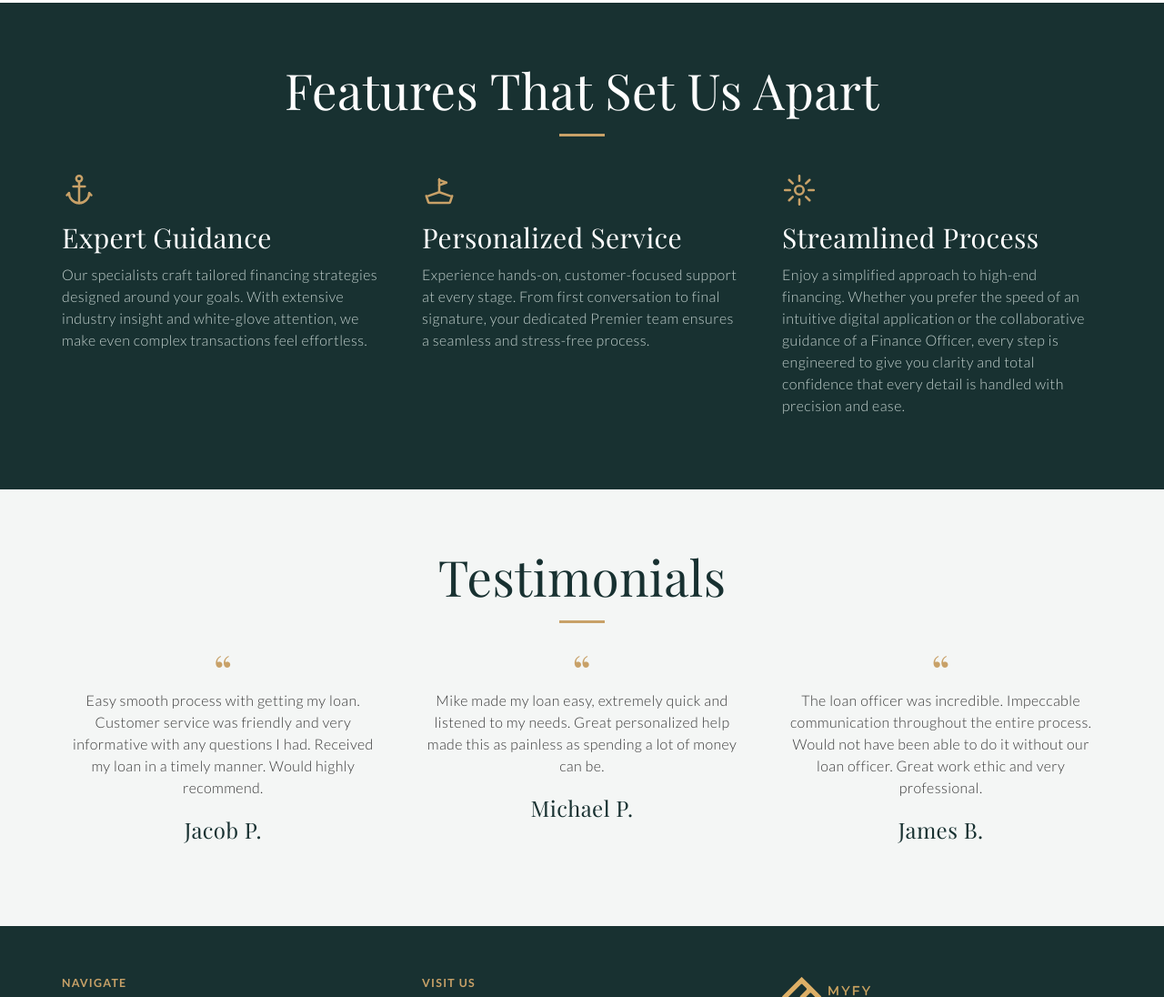
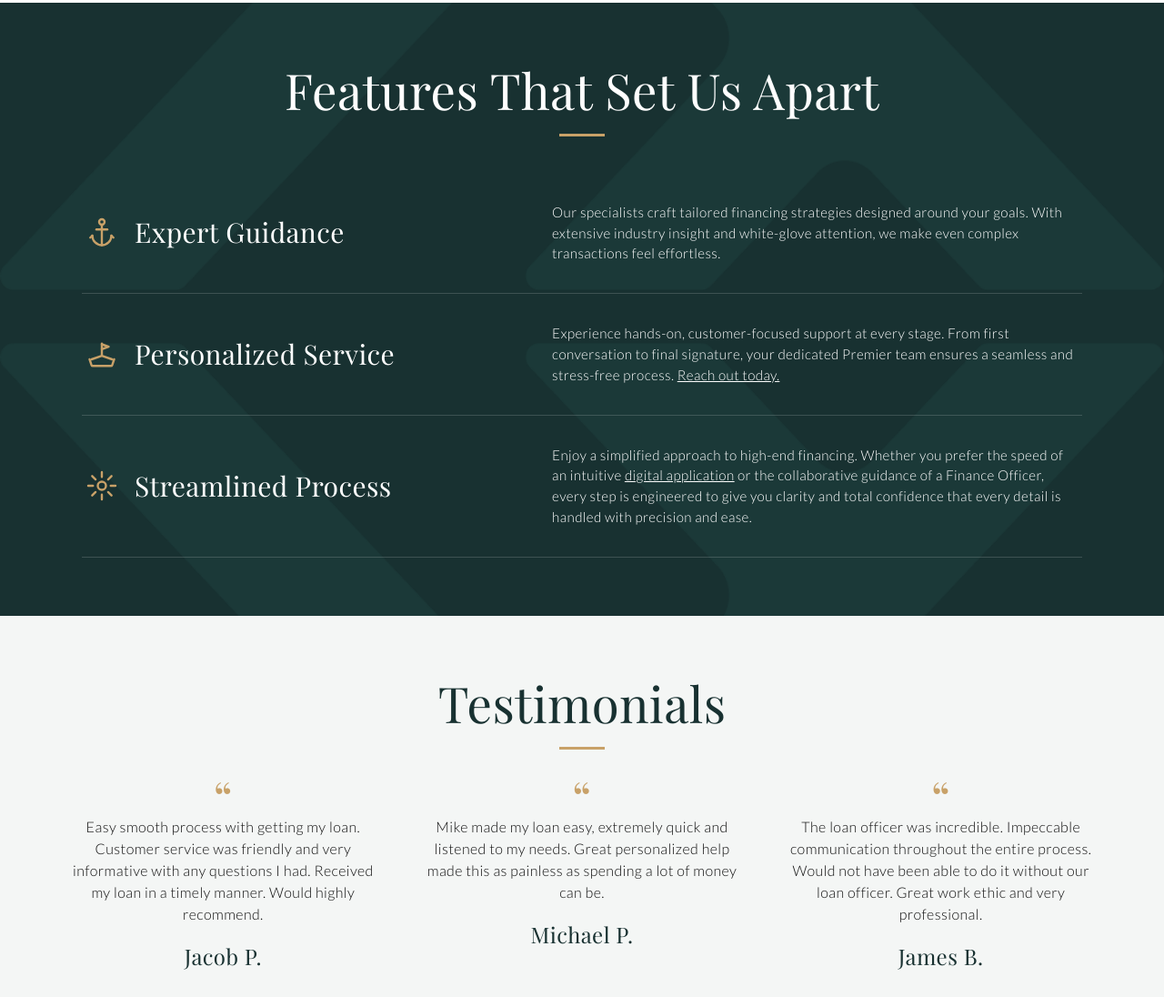
Before and after one commit to MyFyDev/MyFyPremierSite, a plain HTML site: page index.html in a window 1280 px wide. Shown: the part 1078-2174 px from the top of the page at 91% size. Drawn offline with Linux system fonts and the light colour scheme.

Commit message:
Rebuild Features section to match live; darken light-section text
- Features "That Set Us Apart" now matches the live layout: 3 stacked rows
  with gold icon + title on the left and the description on the right,
  thin dividers between, over the dark #183131 Watermark.png background
  (was a 3-across, icon-above grid on flat dark). Applied to home + yacht.
- Light-section body/testimonial text darkened to near-black to match the
  live site (was gray).

Co-Authored-By: Claude Opus 4.8 <noreply@anthropic.com>

```diff
--- a/assets/css/site.css
+++ b/assets/css/site.css
@@ -98,18 +98,22 @@ body.menu-open{overflow:hidden}
 .center{text-align:center}
 .mt-btn{margin-top:32px}
 
-/* ---------- Features (3-up) ---------- */
-.features{display:grid;grid-template-columns:repeat(3,1fr);gap:44px;margin-top:22px}
-.feature .feat-icon{width:38px;height:38px;color:var(--gold);margin-bottom:16px}
-.feature h3{font-size:1.875rem;margin-bottom:.35em}
-.feature p{color:#3a3a3a;font-size:1rem}
-.section-dark .feature p{color:#c2d0cd}
+/* ---------- Features (stacked 2-column rows on a dark watermark bg) ---------- */
+.section-features{background:#183131 url('../img/25a1a4_de9ba1f456934feca2c9226460e36bcc~mv2.png') center/cover no-repeat;color:#fff}
+.section-features .section-title{color:#fff}
+.features{max-width:1100px;margin:26px auto 0;display:grid;gap:0}
+.feature{display:grid;grid-template-columns:1fr 1.25fr;gap:50px;align-items:center;padding:32px 4px;border-bottom:1px solid rgba(255,255,255,.16)}
+.feature-head{display:flex;align-items:center;gap:18px}
+.feature .feat-icon{width:36px;height:36px;color:var(--gold);flex:none;margin:0}
+.feature h3{font-size:1.875rem;margin:0;color:#fff}
+.feature-desc{color:#fff;font-size:.95rem;margin:0}
+.feature-desc a{color:#fff;text-decoration:underline}
 
 /* ---------- Testimonials ---------- */
 .testimonials{display:grid;grid-template-columns:repeat(3,1fr);gap:40px;margin-top:22px}
 .testimonial{text-align:center;padding:0 6px}
 .testimonial .mark{font-family:var(--serif);font-size:3.2rem;color:var(--gold);line-height:.1;display:block;margin:10px 0 18px}
-.testimonial .quote{color:#3a3a3a;font-size:1rem;margin-bottom:16px}
+.testimonial .quote{color:var(--ink);font-size:1rem;margin-bottom:16px}
 .testimonial .who{font-family:var(--serif);font-weight:400;font-size:1.5rem;color:var(--dark)}
 
 /* ---------- Program (yacht) ---------- */
@@ -186,7 +190,7 @@ body.menu-open{overflow:hidden}
    Responsive
    ============================================================ */
 @media (max-width:900px){
-  .features,.testimonials,.steps,.officers{grid-template-columns:1fr 1fr;gap:34px}
+  .testimonials,.steps,.officers{grid-template-columns:1fr 1fr;gap:34px}
   .loan-cards{grid-template-columns:1fr}
   .program-list{grid-template-columns:1fr 1fr}
   .contact-grid{grid-template-columns:1fr;gap:36px}
@@ -196,7 +200,8 @@ body.menu-open{overflow:hidden}
   .hamburger{display:flex}
   .header-top{padding-right:74px}
   .powered{display:none}
-  .features,.testimonials,.steps,.officers,.program-list{grid-template-columns:1fr;gap:28px}
+  .testimonials,.steps,.officers,.program-list{grid-template-columns:1fr;gap:28px}
+  .feature{grid-template-columns:1fr;gap:12px;text-align:left}
   .officer img{width:150px;height:150px}
   .trust{gap:34px}
   .trust img{height:44px}
--- a/index.html
+++ b/index.html
@@ -97,25 +97,31 @@
   </div>
 </section>
 
-<section class="section section-dark">
+<section class="section section-features">
   <div class="container">
     <h2 class="section-title">Features That Set Us Apart</h2>
     <hr class="divider">
     <div class="features">
       <div class="feature">
+        <div class="feature-head">
           <svg class="feat-icon" viewBox="0 0 24 24" fill="none" stroke="currentColor" stroke-width="1.6" stroke-linecap="round" stroke-linejoin="round"><circle cx="12" cy="4" r="2"/><line x1="12" y1="6" x2="12" y2="21"/><line x1="8" y1="9.5" x2="16" y2="9.5"/><path d="M5 14a7 7 0 0 0 14 0"/><line x1="5" y1="14" x2="3.5" y2="15.5"/><line x1="19" y1="14" x2="20.5" y2="15.5"/></svg>
           <h3>Expert Guidance</h3>
-        <p>Our specialists craft tailored financing strategies designed around your goals. With extensive industry insight and white-glove attention, we make even complex transactions feel effortless.</p>
+        </div>
+        <p class="feature-desc">Our specialists craft tailored financing strategies designed around your goals. With extensive industry insight and white-glove attention, we make even complex transactions feel effortless.</p>
       </div>
       <div class="feature">
+        <div class="feature-head">
           <svg class="feat-icon" viewBox="0 0 24 24" fill="none" stroke="currentColor" stroke-width="1.6" stroke-linecap="round" stroke-linejoin="round"><path d="M3 16l1.4 4.2a1 1 0 0 0 .95.68h13.3a1 1 0 0 0 .95-.68L21 16"/><path d="M4.5 16l7.5-2.6 7.5 2.6"/><line x1="12" y1="13" x2="12" y2="4.5"/><path d="M12 5l5 1.8-5 1.8"/></svg>
           <h3>Personalized Service</h3>
-        <p>Experience hands-on, customer-focused support at every stage. From first conversation to final signature, your dedicated Premier team ensures a seamless and stress-free process.</p>
+        </div>
+        <p class="feature-desc">Experience hands-on, customer-focused support at every stage. From first conversation to final signature, your dedicated Premier team ensures a seamless and stress-free process. <a href="contact-us.html">Reach out today.</a></p>
       </div>
       <div class="feature">
+        <div class="feature-head">
           <svg class="feat-icon" viewBox="0 0 24 24" fill="none" stroke="currentColor" stroke-width="1.6" stroke-linecap="round" stroke-linejoin="round"><circle cx="12" cy="12" r="3"/><path d="M12 2v3.5M12 18.5V22M2 12h3.5M18.5 12H22M4.9 4.9l2.5 2.5M16.6 16.6l2.5 2.5M19.1 4.9l-2.5 2.5M7.4 16.6l-2.5 2.5"/></svg>
           <h3>Streamlined Process</h3>
-        <p>Enjoy a simplified approach to high-end financing. Whether you prefer the speed of an intuitive digital application or the collaborative guidance of a Finance Officer, every step is engineered to give you clarity and total confidence that every detail is handled with precision and ease.</p>
+        </div>
+        <p class="feature-desc">Enjoy a simplified approach to high-end financing. Whether you prefer the speed of an intuitive <a href="https://www.myfy.us/premier">digital application</a> or the collaborative guidance of a Finance Officer, every step is engineered to give you clarity and total confidence that every detail is handled with precision and ease.</p>
       </div>
     </div>
   </div>
```
Also changed, not shown: _src/pages/index.content.html (+10 -4 lines), _src/pages/yacht-financing.content.html (+10 -4 lines), yacht-financing.html (+10 -4 lines). Lines whose indentation alone changed are shown as unchanged.
